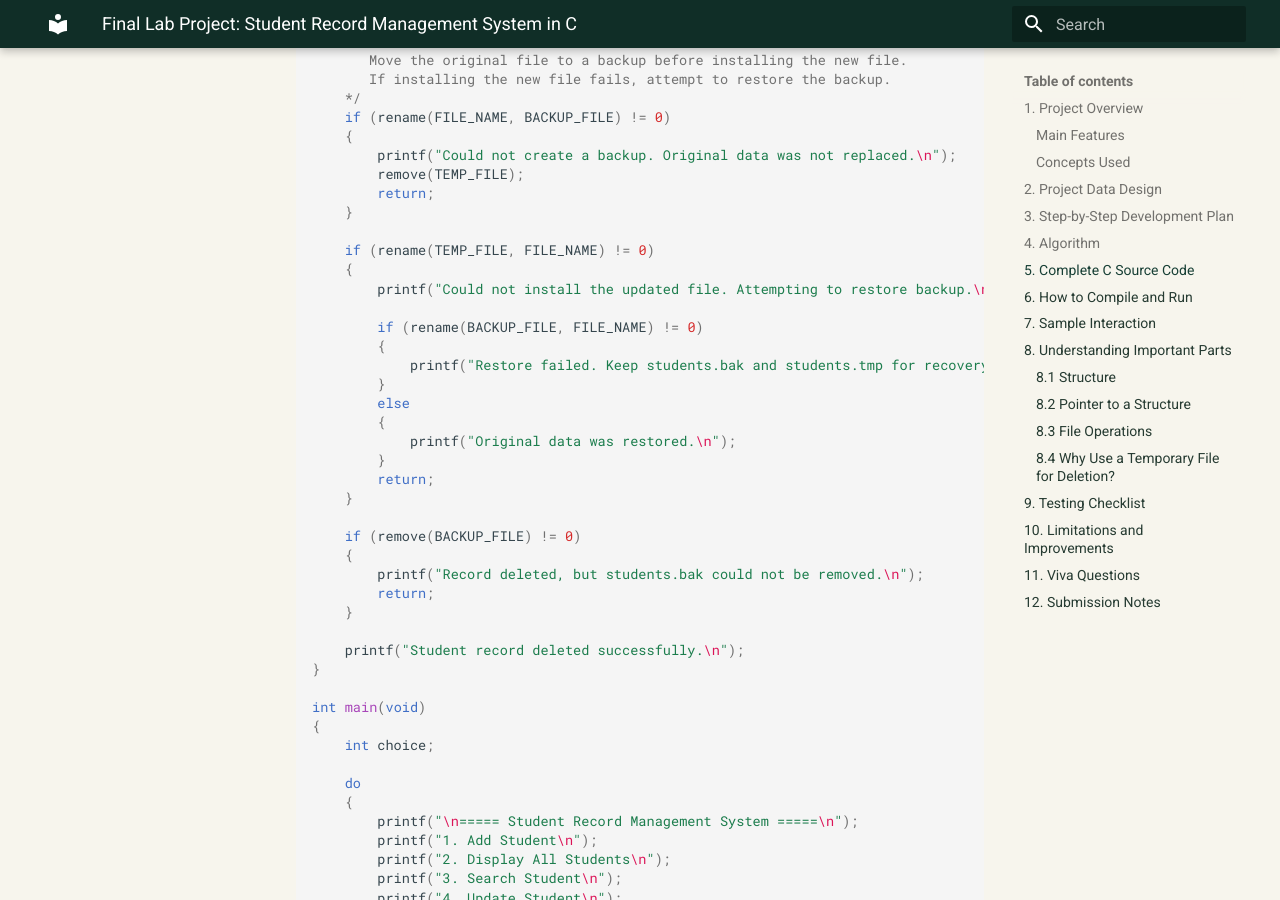
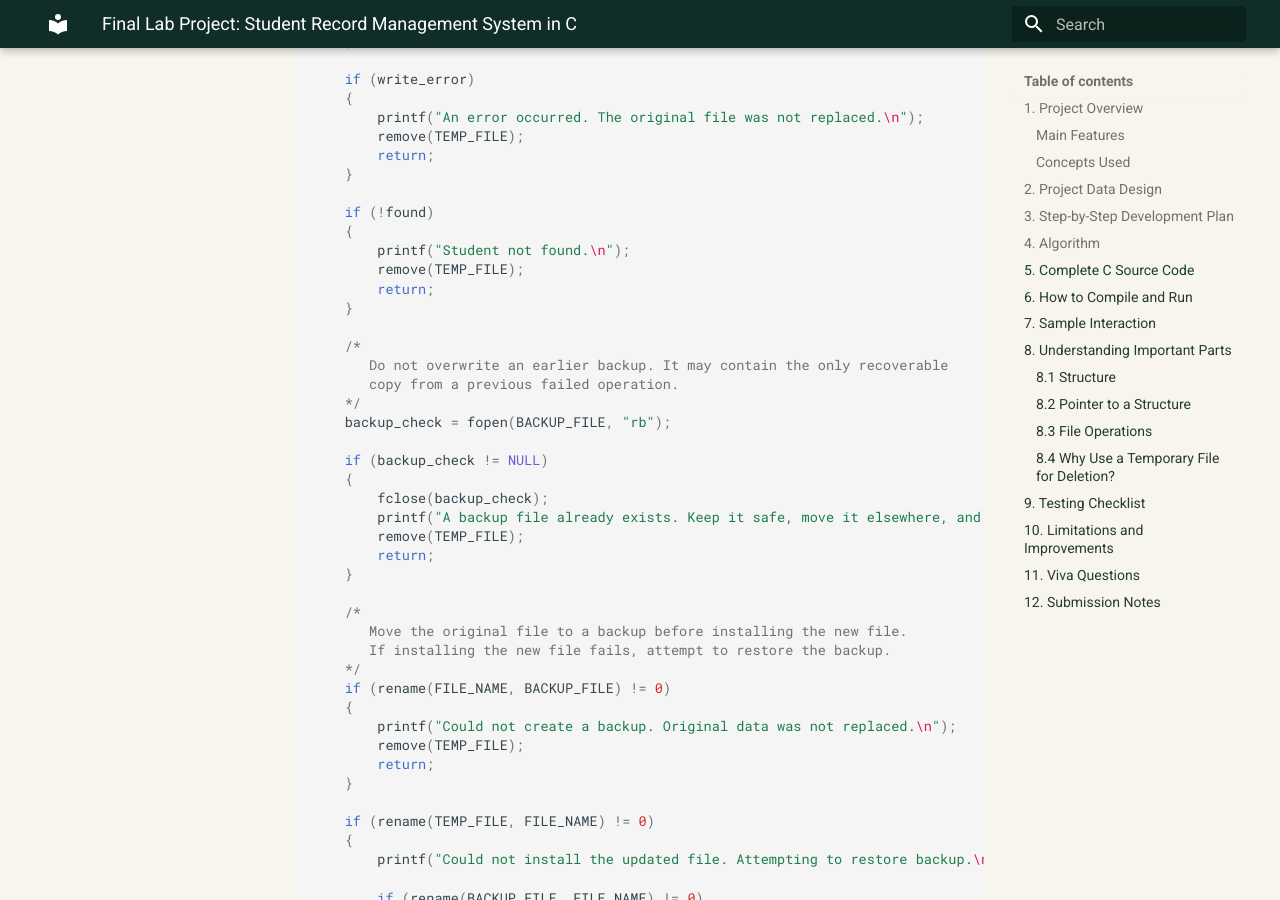
Before and after one commit to taimiyatahsin0-png/nu-cse-notes-store, an MkDocs documentation site: the page built from docs/subjects/spl-lab/final-lab-project-student-record-management.md, in a window 1280 px wide and 900 px high, scrolled down 10559 px. Built offline with MkDocs 1.6.1 and Material for MkDocs 9.7.7, drawn with Linux system fonts in a browser that asks for light colours; some of the changed text lies outside the part shown.

Commit message:
Handle read errors and protect existing project backups

```diff
--- a/docs/subjects/spl-lab/final-lab-project-student-record-management.md
+++ b/docs/subjects/spl-lab/final-lab-project-student-record-management.md
@@ -208,6 +208,12 @@ int id_exists(int id)
         }
     }
 
+    if (ferror(fp))
+    {
+        fclose(fp);
+        return -1;
+    }
+
     fclose(fp);
     return 0;
 }
@@ -226,9 +233,17 @@ void add_student(void)
         return;
     }
 
-    if (id_exists(student.id))
+    duplicate_status = id_exists(student.id);
+
+    if (duplicate_status == 1)
     {
         printf("This ID already exists.\n");
+        return;
+    }
+
+    if (duplicate_status == -1)
+    {
+        printf("Could not read the data file to verify the ID.\n");
         return;
     }
 
@@ -413,6 +428,7 @@ void delete_student(void)
 {
     FILE *source;
     FILE *temporary;
+    FILE *backup_check;
     struct Student student;
     int delete_id;
     int found = 0;
@@ -472,6 +488,20 @@ void delete_student(void)
     if (!found)
     {
         printf("Student not found.\n");
+        remove(TEMP_FILE);
+        return;
+    }
+
+    /*
+       Do not overwrite an earlier backup. It may contain the only recoverable
+       copy from a previous failed operation.
+    */
+    backup_check = fopen(BACKUP_FILE, "rb");
+
+    if (backup_check != NULL)
+    {
+        fclose(backup_check);
+        printf("A backup file already exists. Keep it safe, move it elsewhere, and retry.\n");
         remove(TEMP_FILE);
         return;
     }
```
Also changed, not shown: other parts of docs/subjects/spl-lab/final-lab-project-student-record-management.md (+1 -0 lines).
